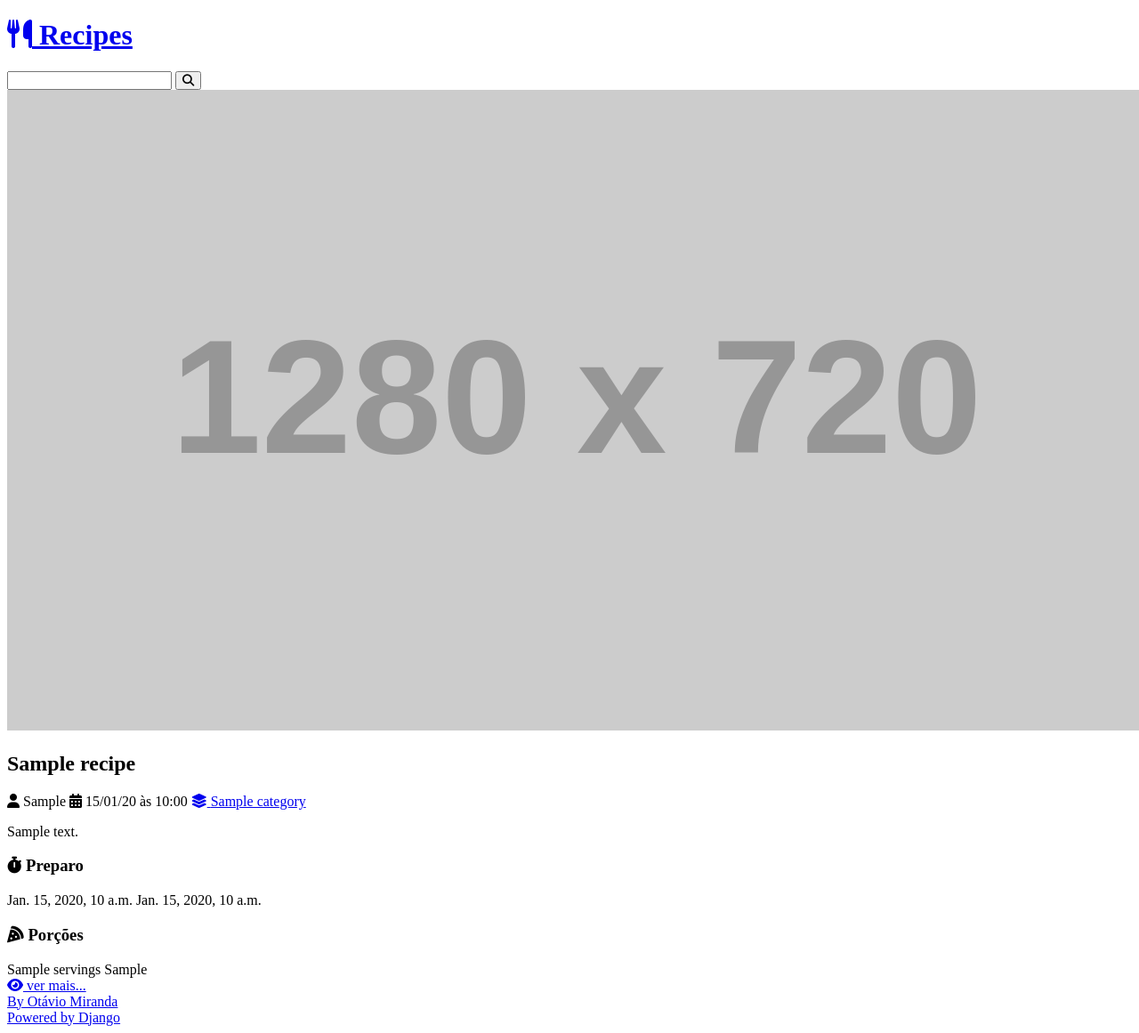
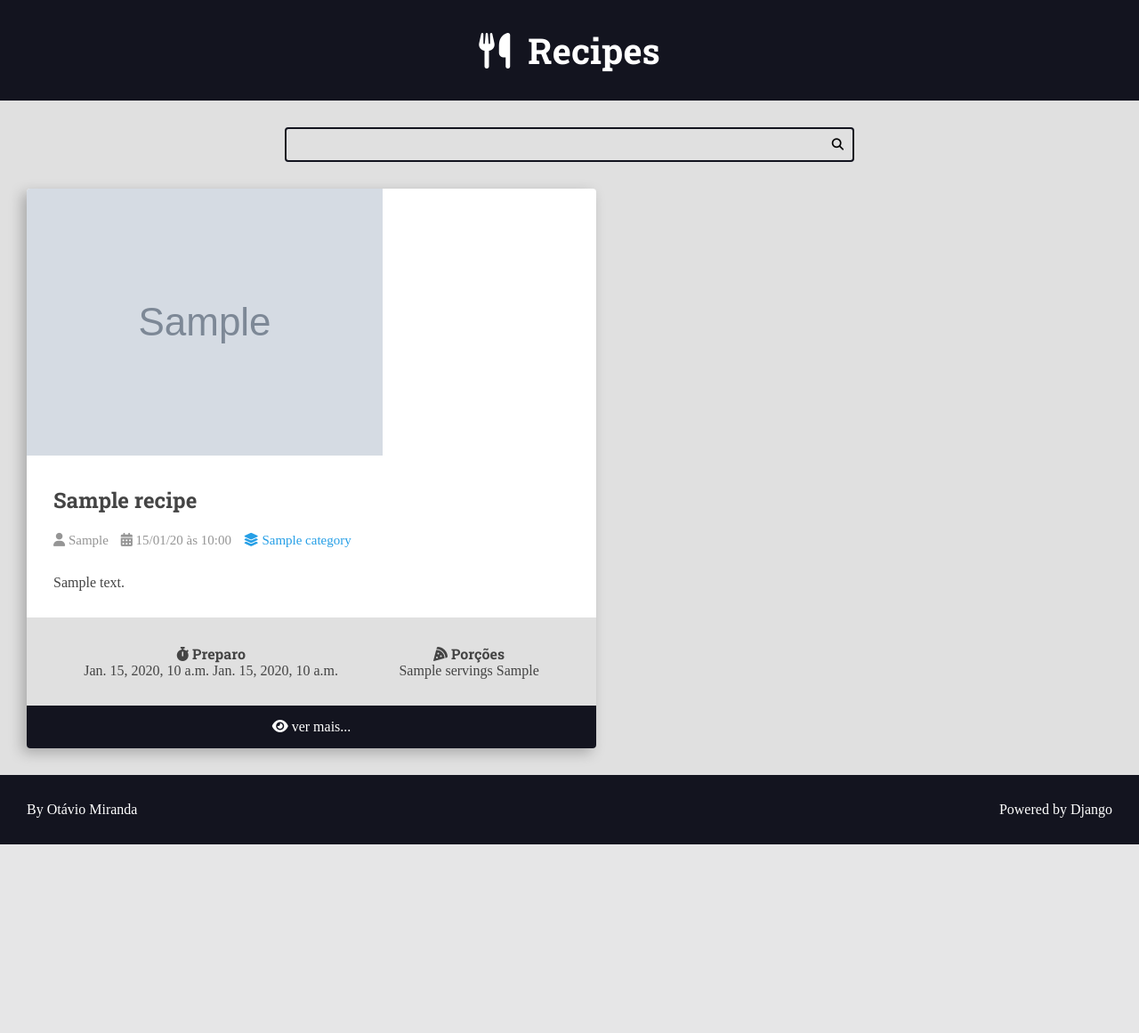
Before and after one commit to GuiK9/curso-django-projeto, a Django app: template recipes/templates/recipes/pages/home.html in a window 1280 px wide. Shown: the whole page at 89% size. After the commit the page ends 949 px from the top, so only its background shows below. Run offline with Django 5.2, Linux system fonts and the light colour scheme; the template is opened without the code that fills it: most values are stand-ins (such as "Sample title", 1, 10 or a date in 2020); grey boxes marked "Sample" are stand-in pictures; grey boxes labelled with a size stand in for pictures from a placeholder-image service; some libraries are stand-ins or nearby versions.

Commit message:
css and recipe detailed

```diff
--- /dev/null
+++ b/recipes/static/recipes/css/styles.css
@@ -0,0 +1,266 @@
+:root {
+    --color-primary: #269fe6;
+    --color-primary-hover: #2086c2;
+    --color-primary-dark: #13141f;
+    --color-primary-dark-hover: #212336;
+    --color-primary-light: #d4ecfa;
+    --color-primary-light-hover: #bdd8e7;
+
+    --color-white: #fff;
+    --color-black: #000;
+
+    --color-dark-text: #444;
+    --color-info-light: #cce5ff;
+    --color-debug-light: #cce5ff;
+    --color-success-light: #d4edda;
+    --color-alert-light: #fff3cd;
+    --color-warning-light: #fff3cd;
+    --color-error-light: #f8d7da;
+
+    --color-info-dark: #4d86c4;
+    --color-debug-dark: #4d86c4;
+    --color-success-dark: #4a9c5d;
+    --color-alert-dark: #927f40;
+    --color-warning-dark: #927f40;
+    --color-error-dark: #da525d;
+
+    --color-gray-0: #f9f9f9;
+    --color-gray-1: #e0e0e0;
+    --color-gray-2: #c7c7c7;
+    --color-gray-3: #aeaeae;
+    --color-gray-4: #959595;
+    --color-gray-5: #7d7d7d;
+    --color-gray-6: #646464;
+    --color-gray-7: #4b4b4b;
+    --color-gray-8: #323232;
+    --color-gray-9: #191919;
+
+    --font-primary: sans-serif;
+    --font-headings: 'Roboto Slab', serif;
+
+    --spacing-gutter-medium: 3rem;
+    --spacing-gutter-large: 4rem;
+}
+
+* {
+    padding: 0;
+    margin: 0;
+    box-sizing: border-box;
+}
+
+html {
+    font-size: 62.5%;
+}
+
+body {
+    font-size: 1.6rem;
+    background: var(--color-gray-1);
+    color: var(--color-dark-text);
+}
+
+h1,
+h2,
+h3,
+h4,
+h5,
+h6 {
+    font-family: var(--font-headings);
+}
+
+.container {
+    max-width: 144rem;
+    margin: 0 auto;
+    padding: var(--spacing-gutter-medium);
+}
+
+.main-header-container {
+    background: var(--color-primary-dark);
+}
+
+.main-logo {
+    font-size: 4rem;
+    color: var(--color-white);
+    text-decoration: none;
+    display: flex;
+    flex-flow: row nowrap;
+    align-items: center;
+    justify-content: center;
+    width: fit-content;
+    margin: 0 auto;
+}
+
+.main-logo-icon {
+    margin-right: 2rem;
+}
+
+.search-form {
+    border: .2rem solid var(--color-primary-dark);
+    max-width: 64rem;
+    margin: 0 auto;
+    border-radius: .4rem;
+    position: relative;
+    transition: all 300ms ease-in-out;
+}
+
+.search-input,
+.search-button {
+    border: none;
+    background: none;
+    outline: none;
+    padding: 1rem;
+    transition: all 300ms ease-in-out;
+}
+
+.search-input {
+    width: 100%;
+    padding-right: 3rem;
+}
+
+.search-button {
+    position: absolute;
+    top: 0;
+    right: 0;
+}
+
+.search-button:focus {
+    outline: 1px solid var(--color-primary);
+    background-color: rgba(0, 0, 0, .05);
+}
+
+.search-form:focus-within {
+    border-color: var(--color-primary);
+    background-color: var(--color-white);
+}
+
+.search-form:focus-within .search-button {
+    color: var(--color-primary);
+}
+
+.main-content {
+    padding-top: 0;
+}
+
+.main-content-list {
+    display: grid;
+    grid-template-columns: repeat(auto-fit, minmax(340px, 1fr));
+    gap: var(--spacing-gutter-large);
+}
+
+.recipe {
+    background: var(--color-white);
+    transform: scale(1);
+    transition: all 300ms ease-in-out;
+    box-shadow: -5px 5px 15px rgba(0, 0, 0, .25);
+    border-radius: .4rem;
+    overflow: hidden;
+}
+
+.recipe img {
+    max-width: 100%;
+}
+
+.recipe-list-item {
+    max-width: 64rem;
+    height: fit-content;
+}
+
+.recipe-list-item:hover {
+    transform: scale(1.02);
+    box-shadow: -8px 8px 18px rgba(0, 0, 0, .25);
+}
+
+.recipe-title-container {
+    padding: var(--spacing-gutter-medium);
+    padding-bottom: 2rem;
+
+}
+
+.recipe-author {
+    padding: 0 var(--spacing-gutter-medium);
+}
+
+.recipe-content {
+    padding: var(--spacing-gutter-medium);
+    padding-top: 3rem;
+}
+
+.recipe-author-item {
+    color: var(--color-gray-4);
+    margin-right: 1rem;
+    font-size: 1.5rem;
+}
+
+.recipe-author a {
+    color: var(--color-primary);
+    transition: all 300ms ease-in-out;
+    text-decoration: none;
+}
+
+.recipe-author a:hover {
+    color: var(--color-primary-dark);
+}
+
+.recipe-meta-container {
+    display: flex;
+    flex-flow: row wrap;
+    padding: var(--spacing-gutter-medium);
+    background: var(--color-gray-1);
+}
+
+.recipe-meta {
+    display: flex;
+    flex-flow: column nowrap;
+    flex-shrink: 1;
+    flex-grow: 1;
+    text-align: center;
+}
+
+.recipe-meta-title {
+    font-size: 1.6rem;
+}
+
+.recipe-footer a {
+    background: var(--color-primary-dark);
+    display: block;
+    color: var(--color-white);
+    text-decoration: none;
+    text-align: center;
+    padding: 1.5rem var(--spacing-gutter-medium);
+    transition: all 300ms ease-in-out;
+}
+
+.recipe-footer a:hover {
+    filter: brightness(2)
+}
+
+.main-content-detail .recipe-list-item {
+    max-width: 84rem;
+    margin: 0 auto;
+}
+
+.main-content-detail .recipe-list-item:hover {
+    transform: scale(1);
+    box-shadow: -5px 5px 15px rgba(0, 0, 0, .25);
+}
+
+.preparation_steps {
+    padding: var(--spacing-gutter-medium);
+}
+
+.main-footer {
+    display: flex;
+    align-items: center;
+    justify-content: space-between;
+    background: var(--color-primary-dark);
+    color: var(--color-white);
+    padding: var(--spacing-gutter-medium);
+}
+
+.main-footer a {
+    color: var(--color-white);
+    text-decoration: none;
+}
+
+.main-footer a:hover{
+    filter: brightness(.8);
+}
--- a/recipes/templates/recipes/partials/recipe.html
+++ b/recipes/templates/recipes/partials/recipe.html
@@ -1,9 +1,9 @@
 <div class="recipe recipe-list-item">
     <div class="recipe-cover">
-        <img src="https://placehold.co/1280x720/269fe6/png" alt="tempo">
+        <img src="{{recipe.cover.url}}" alt="tempo">
     </div>
     <div class="recipe-title-container">
-        <h2 class="recipe-title">{{ recipe.title }}</h2>
+        <h2 class="recipe-title"> {{recipe.title}} </h2>
     </div>
 
     <div class="recipe-author">
@@ -39,10 +39,18 @@
             </div>
         </div>
     </div>
+    {% if is_detail_page is not True %}
         <footer class="recipe-footer">
             <a class="recipe-read-more button button-dark button-full-width" href="/recipes/3/">
                 <i class="fas fa-eye"></i>
                 <span>ver mais...</span>
             </a>
         </footer>
+    {% endif %}
+
+    {% if is_detail_page is True %}
+    <div class="preparation_steps">
+        {{ recipe.preparation_steps | linebreaksbr }}
     </div>
+    {% endif %}
+</div>
--- a/recipes/views.py
+++ b/recipes/views.py
@@ -10,6 +10,7 @@ def home(request):
 
 
 def recipe(request, id):
-    return render(request, 'recipes/pages/recipe-view.html', content={
-        'recipe': make_recipe()
+    return render(request, 'recipes/pages/recipe-view.html', context={
+        'recipe': make_recipe(),
+        'is_detail_page': True,
     })
```
Also changed, not shown: 1 other file. Lines whose indentation alone changed are shown as unchanged.
